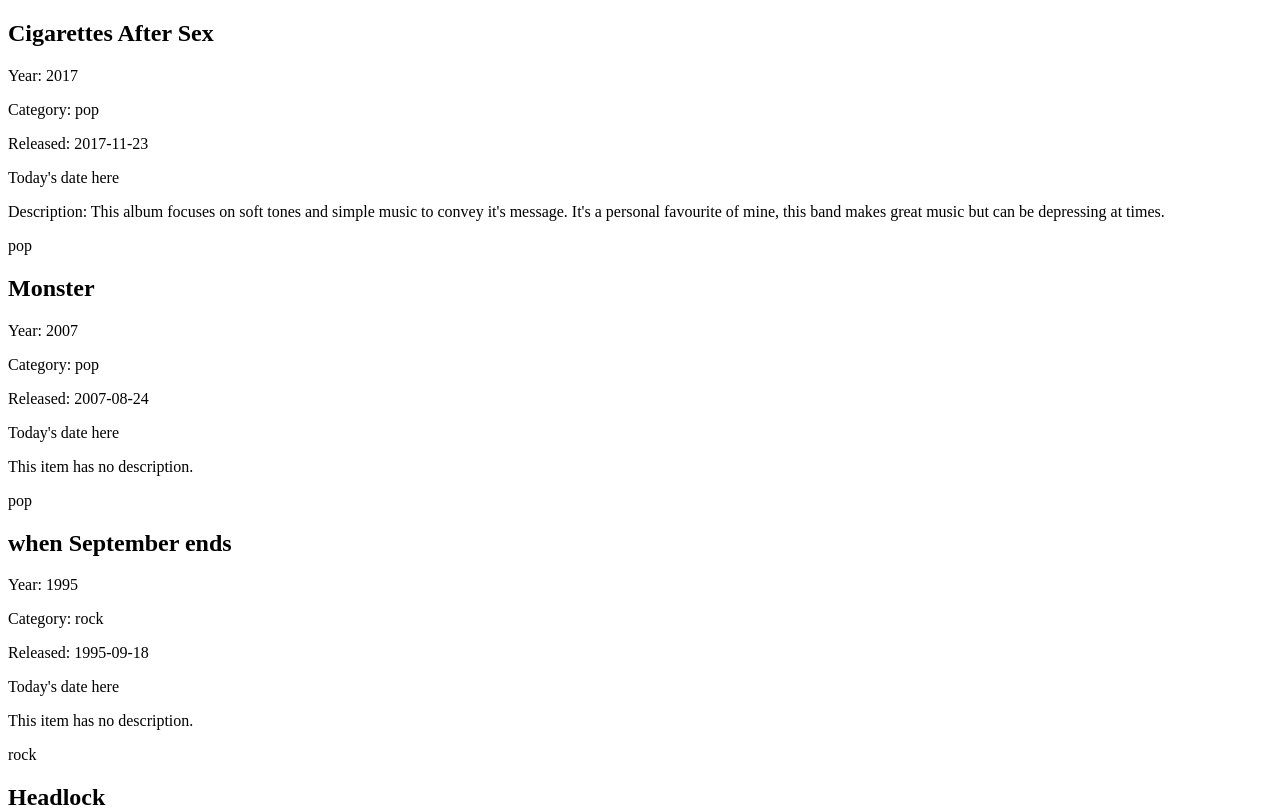
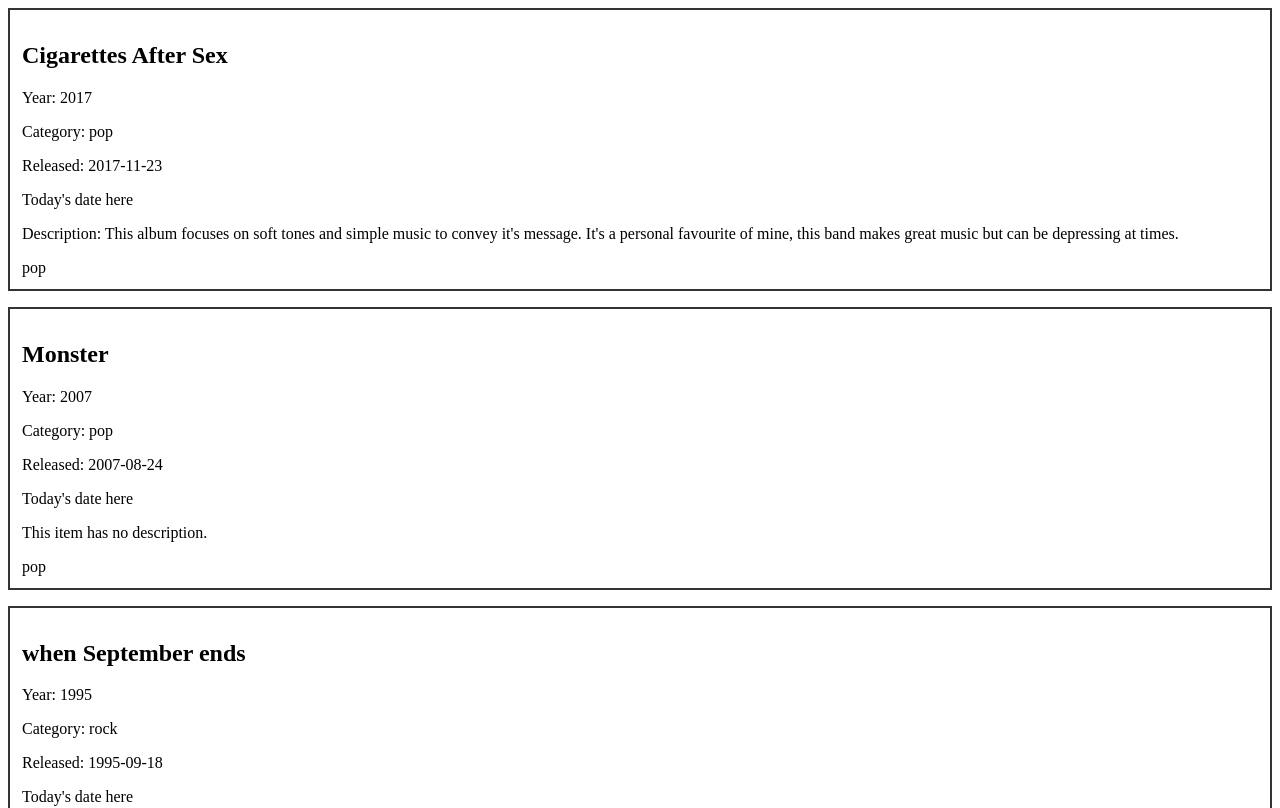
Before and after one commit to SawyerB01/Sawyer_Burton_Learning_AngularF26, an Angular app: page / in a window 1280 px wide. Shown: the top 808 px of the page. Built offline with nearby package versions, Linux system fonts and the light colour scheme.

Commit message:
Added minor CSS for testing

```diff
--- a/src/app/music-list-item/music-list-item.css
+++ b/src/app/music-list-item/music-list-item.css
@@ -0,0 +1,6 @@
+:host {
+  display: block;
+  border: 2px solid #333;
+  margin-bottom: 1rem;
+  padding: 0.75rem;
+}
```
